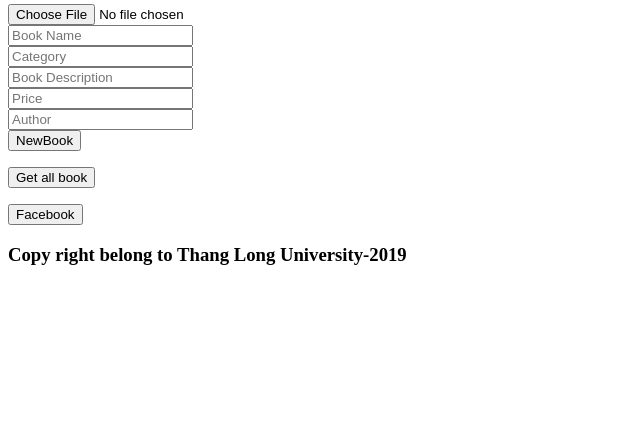
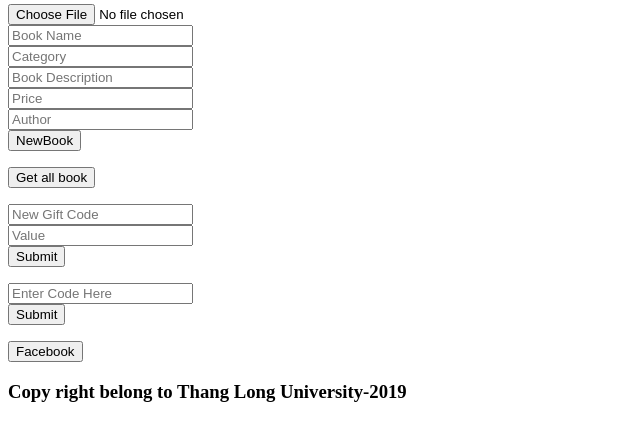
Before and after one commit to PhatsNgoo/BookSeller, a PHP site: page /BookSeller/ in a window 1280 px wide. Shown: the part 135-576 px from the top of the page, without its empty margins (0-640 px from the left). Run offline with PHP 8.4, Linux system fonts and the light colour scheme.

Commit message:
New feature gift code for user and admin role

```diff
--- a/controller/Controller.php
+++ b/controller/Controller.php
@@ -17,7 +17,7 @@ class Controller{
 //        $login=isset($_POST['LogIn'])?$_POST['LogIn']:'';
 //        $signin=isset($_POST['SignIn'])?$_POST['SignIn']:'';
 //        $submitBook=isset($_POST['NewBook'])?$_POST['NewBook']:'';
-//Sign in function
+        //Sign in function
         if (isset($_POST['SignIn'])){
             $userName=$_POST['UserNameSignIn'];
             $password=$_POST['NewPassword'];
@@ -25,13 +25,13 @@ class Controller{
             $user=new User($userName,$password,$email);
             $user->SignIn();
         }
-//Login function
+        //Login function
         if (isset($_POST['LogIn'])){
             $userName=$_POST['UserName'];
             $password=$_POST['Password'];
             $this->dataMng->Login($userName,$password);
         }
-//Add book function
+        //Add book function
         if (isset($_POST['NewBook'])) {
             $bookName=$_POST['BookName'];
             $category=$_POST['BookCategory'];
@@ -86,6 +86,19 @@ class Controller{
                 echo '<img width="45px" height="45px" src="http://localhost/BookSeller/Assets/BooksImage/'.$row['BookID'].'.jpg"> <br>';
             }
         }
+        //Add new gift code function
+        if (isset($_POST['SubmitNewCode'])){
+            $code=$_POST['NewGiftCode'];
+            $value=$_POST['GiftCodeValue'];
+            $giftCode=new GiftCode($code,$value);
+            $giftCode->AddNewCode();
+        }
+        //Verify gift code function
+        if (isset($_POST['SubmitCode'])){
+            $code=$_POST['GiftCode'];
+            $giftCode=new GiftCode(0,0);
+            $giftCode->VerifyCode($code,1);
+        }
     }
 }
 ?>
--- a/controller/DataManager.php
+++ b/controller/DataManager.php
@@ -72,6 +72,38 @@ class DataManager{
         $result=mysqli_query($this->conn,$Query);
         return $result;
     }
+    public function NewGiftCode(GiftCode $code){
+        $Query='insert into giftcode values ("'.$code->code.'",'.$code->value.',true)';
+        $result=mysqli_query($this->conn,$Query);
+        if ($result){
+            return true;
+        }
+        else
+        {
+            return false;
+        }
+    }
+    public function VerifyGift(string $code){
+        $Query='select * from giftcode where Code="'.$code.'"';
+        $result=mysqli_query($this->conn,$Query);
+        $row=mysqli_fetch_assoc($result);
+        if ($row['Useable']==true || $row['Useable']=='true'|| $row['Useable']=='1'|| $row['Useable']==1)
+        {
+            return $row['Value'];
+        }
+        else
+        {
+            return 0;
+        }
+    }
+    public function AddGift($value,$userID){
+        $Query='select Balance from user where UserID="'.$userID.'"';
+        $result=mysqli_query($this->conn,$Query);
+        $row=mysqli_fetch_assoc($result);
+        $newBalance=$row['Balance']+$value;
+        $Query='update user set Balance='.$newBalance.' where UserID="'.$userID.'"';
+        mysqli_query($this->conn,$Query);
+    }
     public function NewOrder(Order $order)
     {
         $GenerateID='select count(*) from orderbook';
--- a/index.php
+++ b/index.php
@@ -43,6 +43,18 @@ $controller->run();
 <FORM method="post" action="index.php">
     <input type="submit" name="GetAllBook" value="Get all book">
 </FORM>
+<FORM method="post">
+    <input type="textbox" name="NewGiftCode" placeholder="New Gift Code">
+    <br>
+    <input type="number" step="0.01" name="GiftCodeValue" placeholder="Value">
+    <br>
+    <input type="submit" name="SubmitNewCode" value="Submit">
+</FORM>
+<FORM method="post">
+    <input type="textbox" name="GiftCode" placeholder="Enter Code Here">
+    <br>
+    <input type="submit" name="SubmitCode" value="Submit">
+</FORM>
 <?php
 require('Layout/User_Layout_Footer.php');
 ?>
--- a/model/GiftCode.php
+++ b/model/GiftCode.php
@@ -4,8 +4,33 @@ class GiftCode{
 	public $code;
 	public $value;
     private $dataMng;
-	public function VerifyCode(){
+    public  function __construct($code, $value)
+    {
+        $this->code=$code;
+        $this->value=$value;
+    }
 
+    public function VerifyCode($code,$userID){
+        $this->dataMng=new DataManager();
+        $result=$this->dataMng->VerifyGift($code);
+        if ($result!=0)
+        {
+            $this->dataMng->AddGift($result,$userID);
+        }
+        else
+        {
+            echo 'Giftcode is not valid or wrong pls use another code';
+        }
+    }
+    public function AddNewCode(){
+        $this->dataMng=new DataManager();
+        $result=$this->dataMng->NewGiftCode($this);
+        if ($result==true){
+            return true;
+        }
+        else{
+            return false;
+        }
     }
 }
 ?>
```
